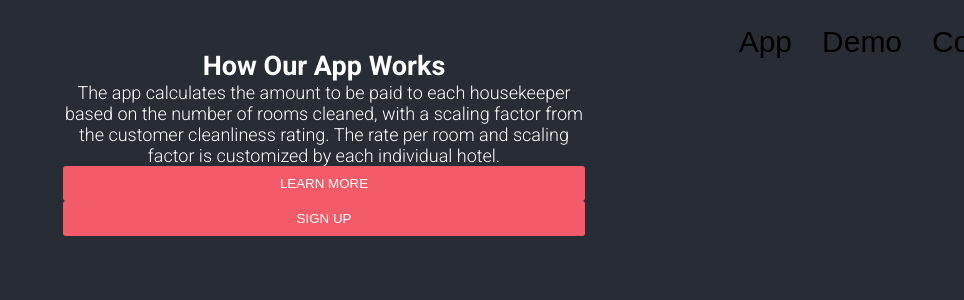
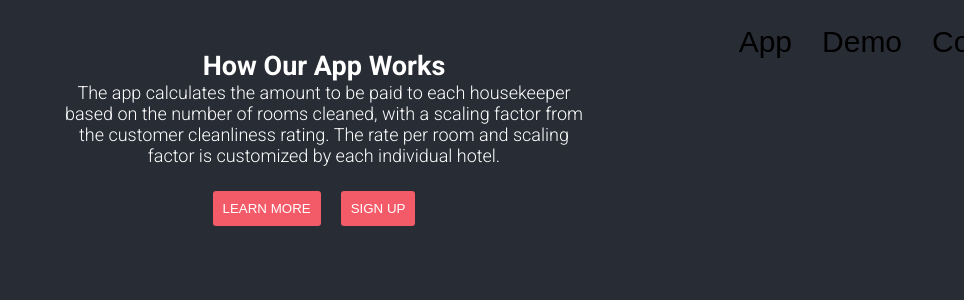
Before and after one commit to HKPSolutions/public-facing-website, a React (Create React App) app in the folder app/: page /app in a window 1280 px wide. Shown: the top 300 px of the page, without its empty margins (316-1280 px from the left). Built offline with nearby package versions, Linux system fonts and the light colour scheme.

Commit message:
minor fixes

```diff
--- a/app/src/components/Pages/AppPage/style.scss
+++ b/app/src/components/Pages/AppPage/style.scss
@@ -166,6 +166,10 @@ $bold: 500;
     text-align: center;
   }
 
+  .app-pg_landing_sum{
+    padding-bottom: calc(var(--ap-se-padding) / 2);
+  }
+
   .info_container_l {
     display: flex;
   }
@@ -206,6 +210,7 @@ $bold: 500;
     padding: 10px;
     border: none;
     margin-right: 20px;
+    width: fit-content;
 
     &:focus {
       outline: none;
```
